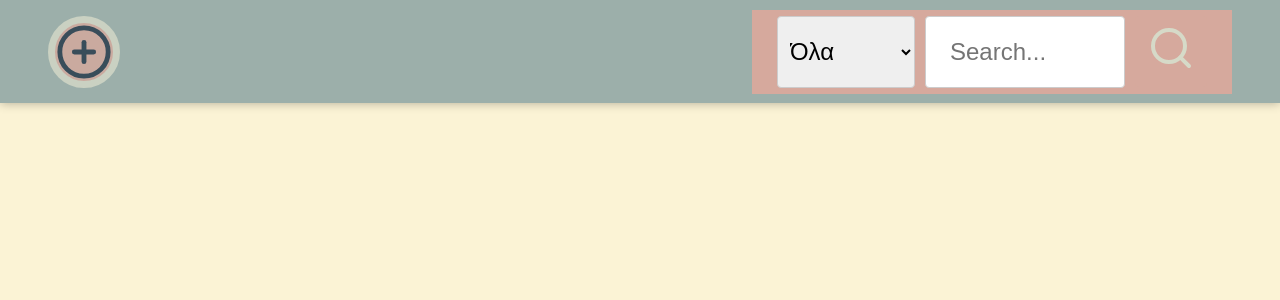
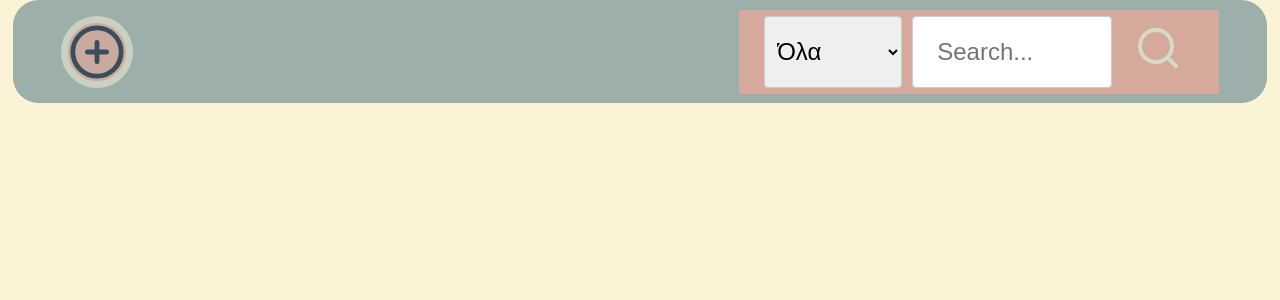
Before and after one commit to Skioulis/disc-React-App, a React (Vite) app in the folder disc-app/: page / in a window 1280 px wide. Shown: the top 300 px of the page. Built offline with nearby package versions, Linux system fonts and the light colour scheme.

Commit message:
Update Navbar and App styles: tweak layout, colors, and borders for better alignment and visual consistency

```diff
--- a/disc-app/src/App.css
+++ b/disc-app/src/App.css
@@ -13,10 +13,10 @@ body {
 }
 
 header {
-    background-color: #f5ba13;
+    background-color: #FBF3D5;
     margin: auto -16px;
     padding: 16px 32px;
-    box-shadow: 0 0 10px 0 rgba(0, 0, 0, 0.3);
+    /*box-shadow: 0 0 10px 0 rgba(0, 0, 0, 0.3);*/
 }
 
 header h1 {
--- a/disc-app/src/components/navbar/Navbar.css
+++ b/disc-app/src/components/navbar/Navbar.css
@@ -4,18 +4,21 @@
     margin: 0 auto;
     padding: 0;
     text-align: center;
+    justify-content: center;
 
 }
 
 header {
     position: fixed;
+    background-color: #FBF3D5;
     top: 0;
     left: 0;
     right: 0;
-    width: 100%;
-    z-index: 1000;
-    margin: 0;
+    width: 98%;
+    /*z-index: 1000;*/
+    margin: 0 auto;
     padding: 0;
+
 }
 
 .navbar {
@@ -26,6 +29,7 @@ header {
     background-color: #9CAFAA;
     height: 4.3rem;
     font-size: 1rem;
+    border-radius: 2dvw;
 }
 
 .right-section {
```
